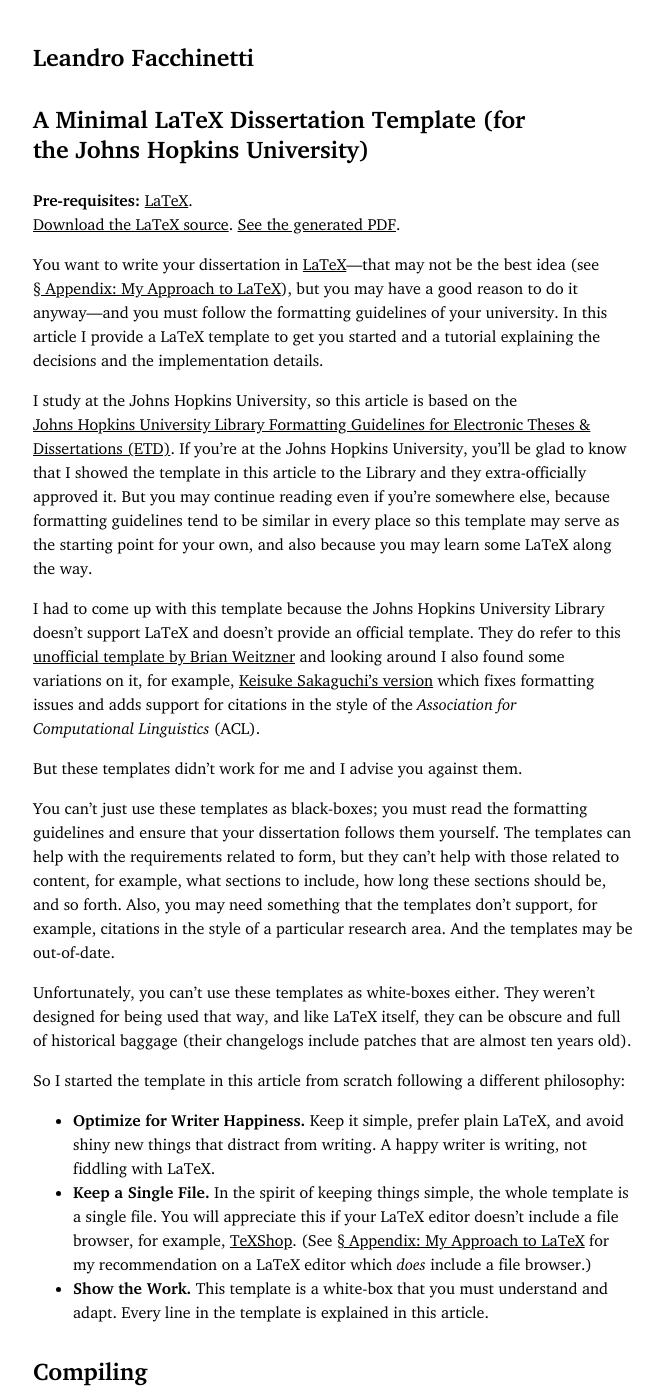
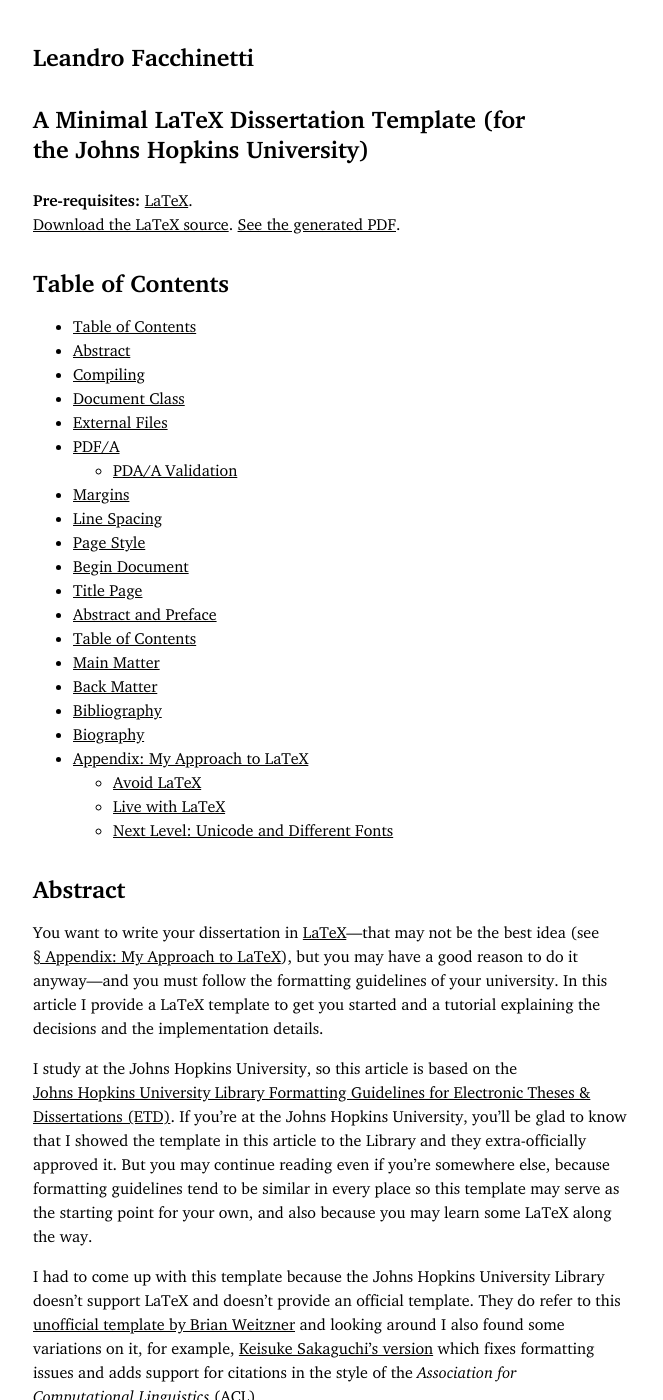
Before and after one commit to leafac/leafac.com, a Jekyll site: the page built from a-minimal-latex-dissertation-template-for-the-johns-hopkins-university/index.md, in a window 1280 px wide and 1400 px high. Shown: the whole window, without its empty margins (307-970 px from the left). Built offline with Jekyll 4.4.1, drawn with Linux system fonts in a browser that asks for light colours.

Commit message:
Add table of contents

```diff
--- a/a-minimal-latex-dissertation-template-for-the-johns-hopkins-university/index.md
+++ b/a-minimal-latex-dissertation-template-for-the-johns-hopkins-university/index.md
@@ -5,6 +5,16 @@
 
 **Pre-requisites:** [LaTeX](https://www.latex-project.org).
 [Download the LaTeX source](dissertation.tex). [See the generated PDF](dissertation.pdf).
+
+
+Table of Contents
+=================
+
+* TOC
+{:toc}
+
+Abstract
+========
 
 You want to write your dissertation in [LaTeX](https://www.latex-project.org)—that may not be the best idea (see [§ Appendix: My Approach to LaTeX](#appendix-my-approach-to-latex)), but you may have a good reason to do it anyway—and you must follow the formatting guidelines of your university. In this article I provide a LaTeX template to get you started and a tutorial explaining the decisions and the implementation details.
 
@@ -131,7 +141,7 @@
 
 The last two lines in the snippet above are optional, but they are good practice.
 
-The line starting with `\hypersetup` configures the [`hyperref` package](https://ctan.org/pkg/hyperref) that was included by `pdfx`. The `hyperref` package has several responsibilities. First, it makes some parts of the dissertation clickable, for example, entries in the [table of contents](#table-of-contents), references and [citations](#bibliography). Second, it maps PDF pages to dissertation pages, for example, PDF page 1 maps to dissertation page i. Third, it adds bookmarks corresponding to the table of contents that you can see on the left-column in most PDF viewers.
+The line starting with `\hypersetup` configures the [`hyperref` package](https://ctan.org/pkg/hyperref) that was included by `pdfx`. The `hyperref` package has several responsibilities. First, it makes some parts of the dissertation clickable, for example, entries in the [table of contents](#table-of-contents-1), references and [citations](#bibliography). Second, it maps PDF pages to dissertation pages, for example, PDF page 1 maps to dissertation page i. Third, it adds bookmarks corresponding to the table of contents that you can see on the left-column in most PDF viewers.
 
 <figure markdown="1">
 ![](bookmarks.png){:width="315" height="357"}
```
